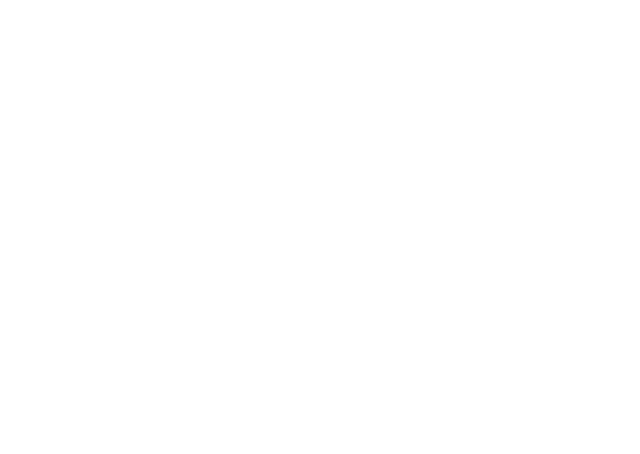
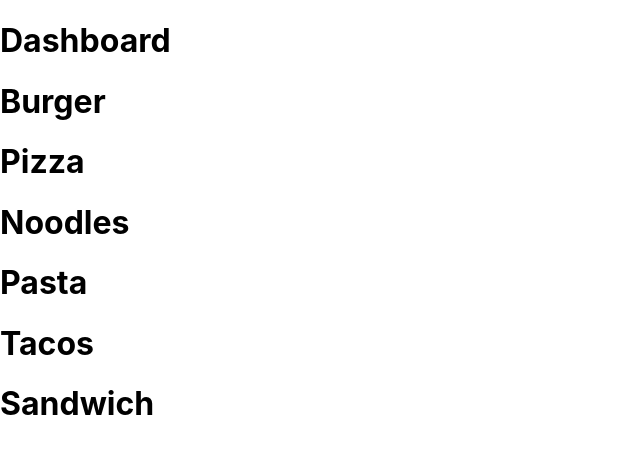
Before and after one commit to ShlokRamteke/food_delivery_app, a React (Create React App) app: page / in a window 1280 px wide. Shown: the top 454 px of the page, without its empty margins (0-640 px from the left). Built offline with nearby package versions, Linux system fonts and the light colour scheme.

Commit message:
add dashboard

```diff
--- a/package.json
+++ b/package.json
@@ -12,6 +12,7 @@
     "@types/react-dom": "^18.2.5",
     "react": "^18.2.0",
     "react-dom": "^18.2.0",
+    "react-router": "^6.13.0",
     "react-scripts": "5.0.1",
     "typescript": "^4.9.5",
     "web-vitals": "^2.1.4"
@@ -39,5 +40,8 @@
       "last 1 firefox version",
       "last 1 safari version"
     ]
+  },
+  "devDependencies": {
+    "react-router-dom": "^6.13.0"
   }
 }
--- a/src/App.tsx
+++ b/src/App.tsx
@@ -1,13 +1,18 @@
-import Authenticate from "./components/authentication/Authenticate";
+import React, {FC, Fragment} from "react";
 
-function App() {
-  return (
-    <>
-     <Authenticate />
+import {BrowserRouter, Routes, Route} from "react-router-dom";
+import Dashboard from "./components/dashboard/Dashboard";
 
-    </>
 
-  );
+
+const App: FC<any> = () => {
+  return <Fragment>
+    <BrowserRouter>
+      <Routes>
+        <Route path="/" element={<Dashboard />}/>
+      </Routes>
+    </BrowserRouter>
+  </Fragment>
 }
 
 export default App;
--- a/src/components/authentication/Authenticate.tsx
+++ b/src/components/authentication/Authenticate.tsx
@@ -1,9 +1,10 @@
 import React from 'react';
 
 const Authenticate: React.FC<any> = (props) => {
-    return <React.Fragment>
-
+    return (<React.Fragment>
+        <h1>Login</h1>
     </React.Fragment>
-}
+    );
+};
 
 export default Authenticate
--- /dev/null
+++ b/src/components/dashboard/Dashboard.tsx
@@ -0,0 +1,33 @@
+import React from "react";
+
+
+interface FoodItem{
+    id:number;
+    name:string;
+    price:number;
+    status:string;
+}
+
+const foodItems: FoodItem[]=[
+    {id:1, name:'Burger', price:299, status:'in-stock'},
+    {id:2, name:'Pizza', price:599, status:'in-stock'},
+    {id:3, name:'Noodles', price:199, status:'in-stock'},
+    {id:4, name:'Pasta', price:299, status:'in-stock'},
+    {id:5, name:'Tacos', price:99, status:'in-stock'},
+    {id:5, name:'Sandwich', price:199, status:'in-stock'},
+]
+
+const Dashboard: React.FC<any> = (props) => {
+
+    return (
+        <React.Fragment>
+            <h1>Dashboard</h1>
+            {foodItems.map(item=> {
+                return <h1>{item.name}</h1>
+            })}
+        </React.Fragment>
+    )
+
+}
+
+export default Dashboard;
```
Also changed, not shown: 1 other file (tests, documents, lock files or other folders).
